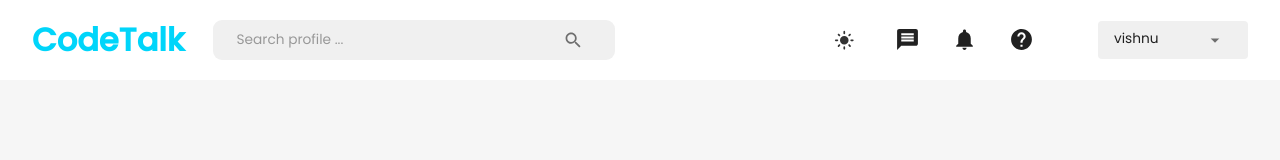
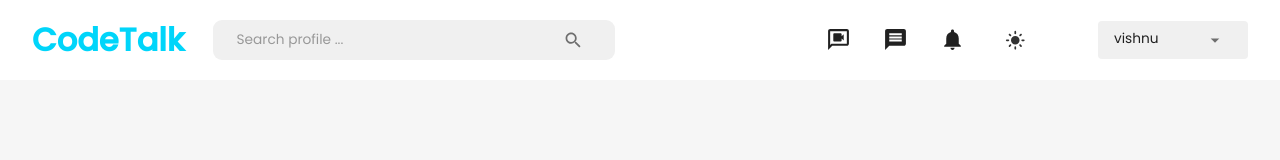
Before and after one commit to vishnutvm/Code_Talk, a React (Vite) app in the folder client/: page /home in a window 1280 px wide. Shown: the top 160 px of the page. Built offline with nearby package versions, Linux system fonts and the light colour scheme.

Commit message:
re-arrange navbar

```diff
--- a/client/src/pages/userPages/navbar/index.jsx
+++ b/client/src/pages/userPages/navbar/index.jsx
@@ -1,4 +1,5 @@
 import { React, useState } from 'react';
+import VideoChatOutlinedIcon from '@mui/icons-material/VideoChatOutlined';
 import {
   Box,
   IconButton,
@@ -16,7 +17,6 @@ import {
   DarkMode,
   LightMode,
   Notifications,
-  Help,
   Menu,
   Close,
 } from '@mui/icons-material';
@@ -81,7 +81,12 @@ const Navbar = () => {
 
       {isNotMobileScreen ? (
         <FlexBetween gap="2rem">
-          <IconButton onClick={() => dispatch(setMode())}>
+
+
+          <VideoChatOutlinedIcon sx={{ fontSize: '25px' }} />
+          <Message sx={{ fontSize: '25px' }} />
+          <Notifications sx={{ fontSize: '25px' }} />
+  <IconButton onClick={() => dispatch(setMode())}>
             {theme.palette.mode === 'dark' ? (
               <DarkMode sx={{ fontsize: '25px' }} />
             ) : (
@@ -89,9 +94,6 @@ const Navbar = () => {
             )}
           </IconButton>
 
-          <Message sx={{ fontSize: '25px' }} />
-          <Notifications sx={{ fontSize: '25px' }} />
-          <Help sx={{ fontSize: '25px' }} />
           <FormControl variant="standard" value={username} />
 
           <Select
@@ -151,6 +153,10 @@ const Navbar = () => {
             alignItems="center"
             gap="3rem"
           >
+
+            <VideoChatOutlinedIcon sx={{ fontSize: '25px' }} />
+            <Message sx={{ fontSize: '25px' }} />
+            <Notifications sx={{ fontSize: '25px' }} />
             <IconButton onClick={() => dispatch(setMode())}>
               {theme.palette.mode === 'dark' ? (
                 <DarkMode sx={{ fontsize: '25px' }} />
@@ -158,9 +164,6 @@ const Navbar = () => {
                 <LightMode sx={{ color: dark, fontsize: '25px' }} />
               )}
             </IconButton>
-            <Message sx={{ fontSize: '25px' }} />
-            <Notifications sx={{ fontSize: '25px' }} />
-            <Help sx={{ fontSize: '25px' }} />
             <FormControl variant="standard" value={username} />
 
             <Select
```
